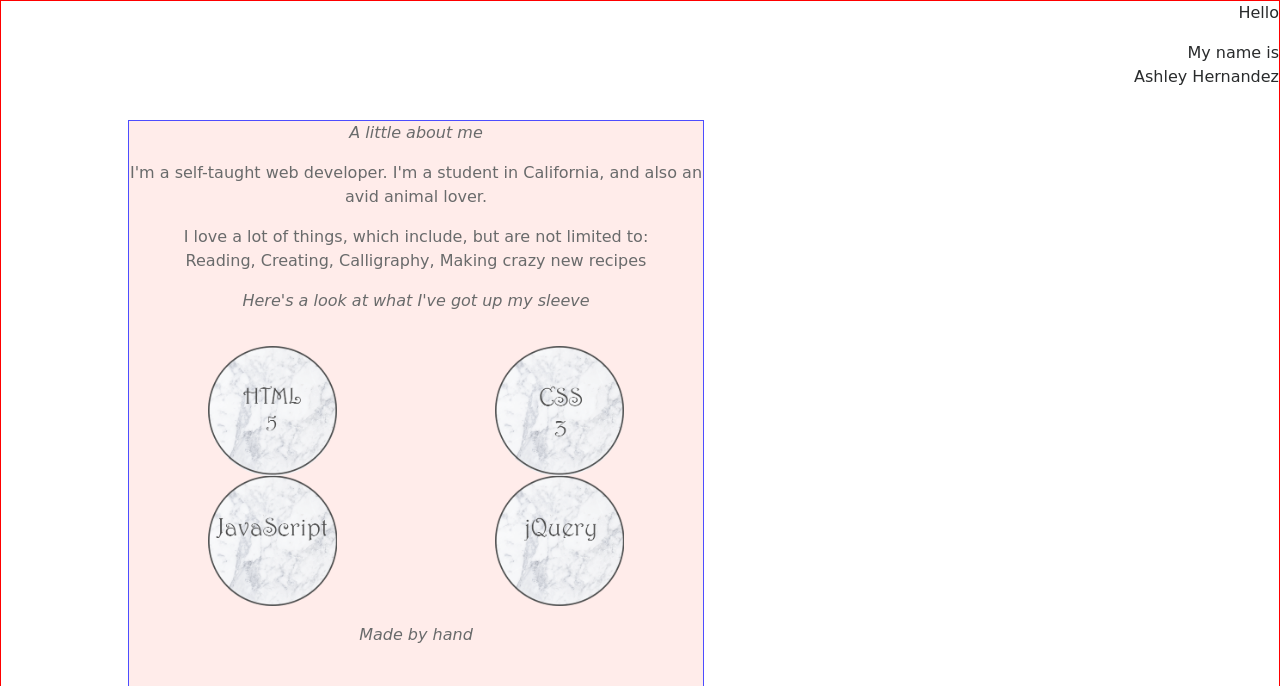
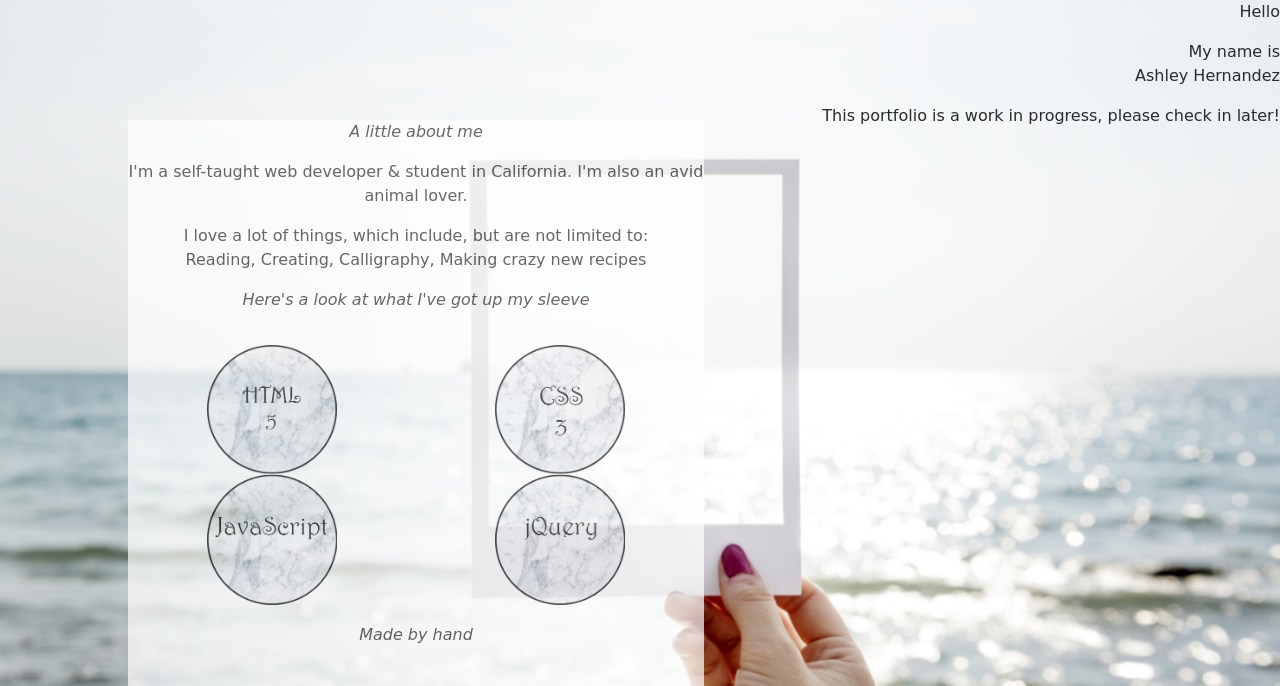
Before and after one commit to nuggiexx/Portfolio, a plain HTML site: page index.html in a window 1280 px wide. Shown: the top 686 px of the page. Drawn offline with nearby package versions, Linux system fonts and the light colour scheme; a script that the page names is missing; a web font is replaced by a local one.

Commit message:
almost there

```diff
--- a/index.css
+++ b/index.css
@@ -14,8 +14,7 @@ body {
 
 /*  this is the styling for the static background */
 #focusPart {
-    border: 1px solid red;
-    background: url('');
+    background: url('./pictures/water.png');
     background-attachment: fixed;
     background-size: cover;
     height: 100vh;
@@ -25,8 +24,7 @@ body {
 
 /* this is the styling for the scrolling content*/
 #scrollyPart {
-    border: 1px solid blue;
-    background-color: mistyrose;
+    background-color: white;
     opacity: 0.7;
     position: absolute;
     top: 15%;
--- a/index.html
+++ b/index.html
@@ -17,6 +17,7 @@
     <div id='focusPart'>
         <p>Hello</p>
         <p>My name is<br>Ashley Hernandez</p>
+        <p>This portfolio is a work in progress, please check in later!</p>
     </div>
 
     <!--  main content on page    -->
@@ -24,7 +25,7 @@
 
         <div id='aboutMePart'> <!-- my about me -->
             <p><em>A little about me</em></p>
-            <p>I'm a self-taught web developer. I'm a student in California, and also an avid animal lover.</p>
+            <p>I'm a self-taught web developer & student in California. I'm also an avid animal lover.</p>
             <p>I love a lot of things, which include, but are not limited to:<br>Reading, Creating, Calligraphy, Making crazy new recipes</p>
         </div>
 
@@ -88,6 +89,7 @@
 
         <div id='contactPart'> <!-- contact section  -->
             <p><em>Want to talk?</em></p>
+            <p>placeholder</p>
         </div>
 
     </div> <!-- fín -->
```
Also changed, not shown: pictures/water.png (added).
